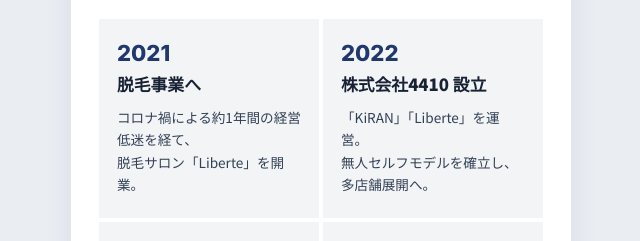
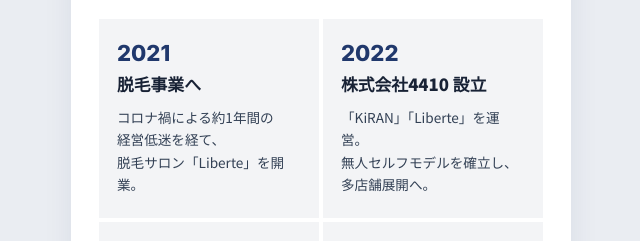
Before and after one commit to vilivliberte/profile, a plain HTML site: page profile.html in a window 1280 px wide. Shown: the part 1984-2225 px from the top of the page, 319-959 px from the left. Drawn offline with Linux system fonts and the light colour scheme.

Commit message:
Fix formatting in business description text

```diff
--- a/profile.html
+++ b/profile.html
@@ -190,7 +190,8 @@
             <div class="biz-year">2021</div>
             <h3 class="biz-cell-title">脱毛事業へ</h3>
             <p class="biz-cell-desc">
-              コロナ禍による約1年間の経営低迷を経て、<br />
+              コロナ禍による約1年間の<br />
+              経営低迷を経て、<br />
               脱毛サロン「Liberte」を開業。
             </p>
           </div>
```
